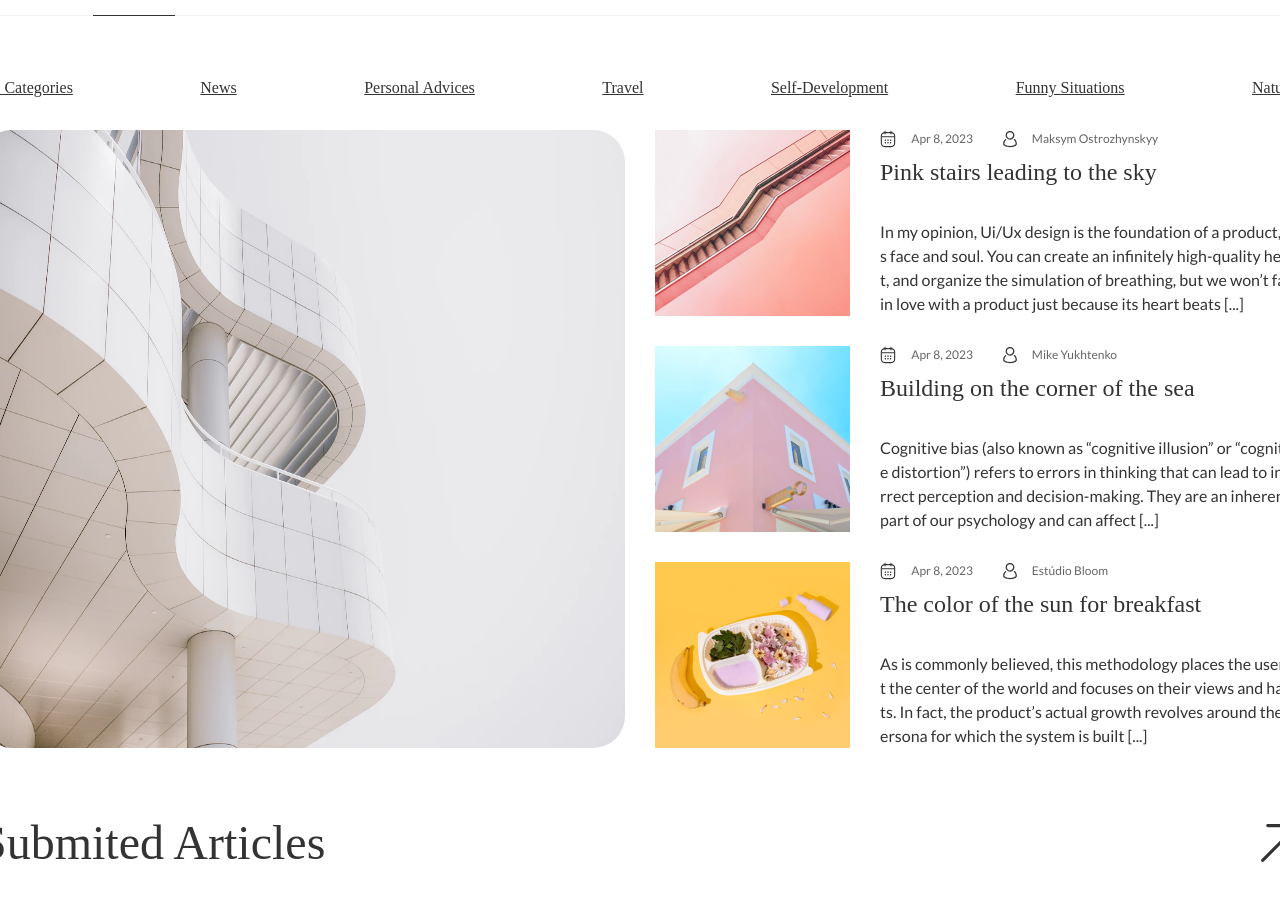
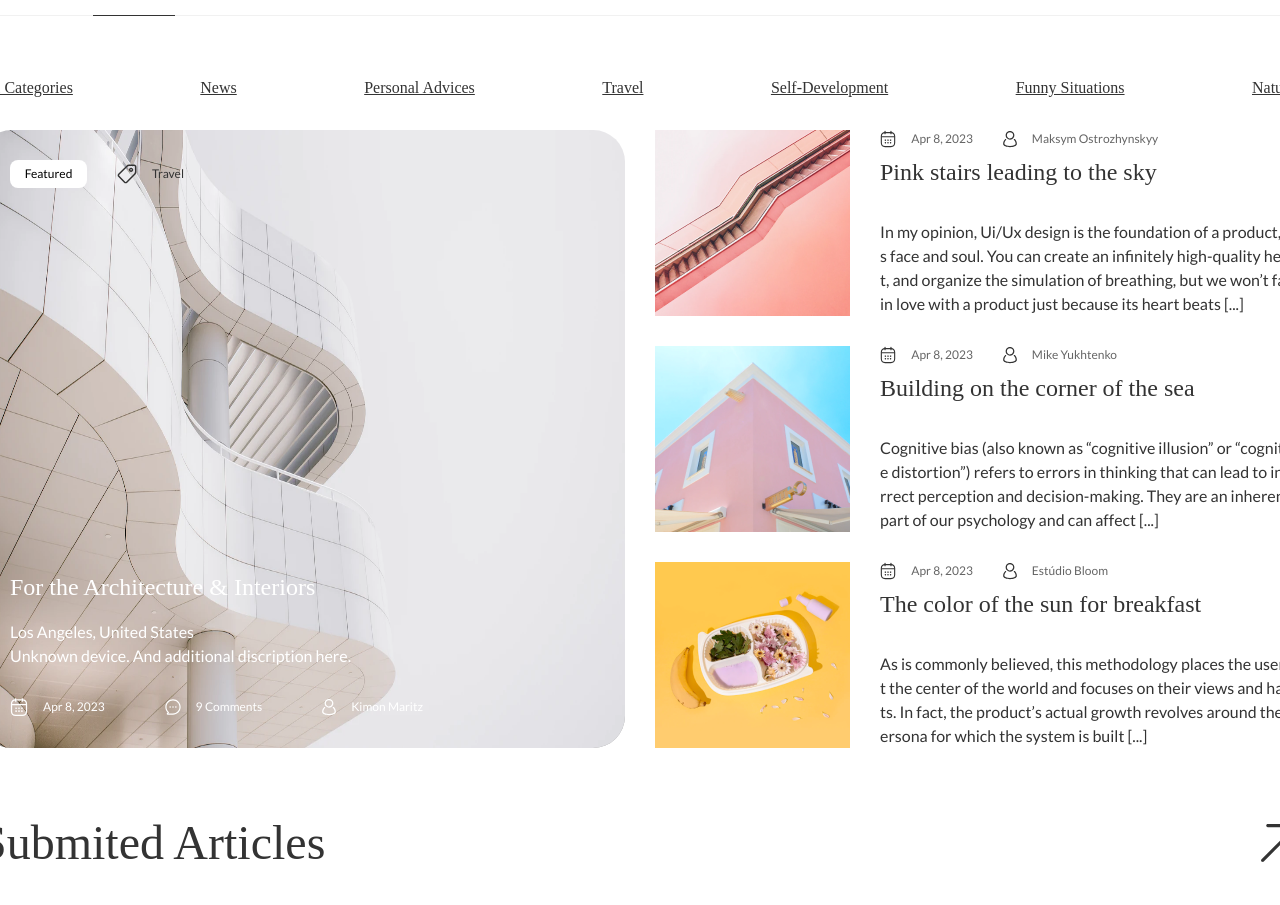
Before and after one commit to goraasep/Module2Day3, a plain HTML site: page exercise-2/index.html in a window 1280 px wide. Shown: the part 1020-1925 px from the top of the page. Drawn offline with Linux system fonts and the light colour scheme; a web font is replaced by a local one.

Commit message:
feat: exercise-2 done

```diff
--- a/exercise-2/index.html
+++ b/exercise-2/index.html
@@ -132,6 +132,47 @@
         <div class="featured-wrapper">
           <div class="featured-image-wrapper">
             <img class="featured-image" src="./assets/Rectangle 7.png" alt="" />
+            <div class="featured-image-header">
+              <button class="white-btn">Featured</button>
+              <div class="image-tag">
+                <img src="./assets/tag.svg" alt="" /> Travel
+              </div>
+            </div>
+            <div class="featured-image-details">
+              <div class="featured-image-title">
+                For the Architecture & Interiors
+              </div>
+              <div class="featured-image-text">
+                Los Angeles, United States <br />
+                Unknown device. And additional discription here.
+              </div>
+              <div class="featured-image-decorations-wrapper">
+                <div class="featured-image-decoration">
+                  <img
+                    class="featured-image-icon"
+                    src="./assets/calendar2.svg"
+                    alt=""
+                  />
+                  <p>Apr 8, 2023</p>
+                </div>
+                <div class="featured-image-decoration">
+                  <img
+                    class="featured-image-icon"
+                    src="./assets/comment2.svg"
+                    alt=""
+                  />
+                  <p>9 Comments</p>
+                </div>
+                <div class="featured-image-decoration">
+                  <img
+                    class="featured-image-icon"
+                    src="./assets/people2.svg"
+                    alt=""
+                  />
+                  <p>Kimon Maritz</p>
+                </div>
+              </div>
+            </div>
           </div>
           <div class="featured-articles">
             <div class="featured-article">
--- a/exercise-2/style.css
+++ b/exercise-2/style.css
@@ -353,10 +353,136 @@ header {
   justify-content: space-between;
 }
 
+.featured-image-wrapper {
+  position: relative;
+}
+.featured-image-details {
+  position: absolute;
+  bottom: 30px;
+  right: 30px;
+  width: 585px;
+  height: 148px;
+}
 .featured-image {
   width: 645px;
   height: 618px;
   border-radius: 32px;
+  background: linear-gradient(
+    180deg,
+    rgba(0, 0, 0, 0) 0%,
+    rgba(0, 0, 0, 0.1) 63.11%,
+    rgba(0, 0, 0, 0.4) 100%
+  );
+}
+
+.featured-image-header {
+  position: absolute;
+  top: 30px;
+  left: 30px;
+  display: flex;
+  flex-direction: row;
+  align-items: center;
+  padding: 0px;
+  gap: 30px;
+
+  margin: 0 auto;
+  width: 174px;
+  height: 28px;
+}
+.image-tag {
+  /* category */
+
+  /* Auto layout */
+  display: flex;
+  flex-direction: row;
+  align-items: center;
+  padding: 0px;
+  gap: 15px;
+
+  width: 67px;
+  height: 20px;
+}
+
+.white-btn {
+  font-family: "Lato";
+  font-style: normal;
+  font-weight: 400;
+  font-size: 12px;
+  line-height: 18px;
+
+  width: 77px;
+  height: 28px;
+
+  background: #ffffff;
+  border-radius: 8px;
+  border: none;
+}
+
+.image-tag {
+  height: 18px;
+
+  font-family: "Lato";
+  font-style: normal;
+  font-weight: 400;
+  font-size: 12px;
+  line-height: 18px;
+  color: #333333;
+}
+
+.featured-image-title {
+  width: 585px;
+  height: 35px;
+
+  font-family: "Kaisei Decol";
+  font-style: normal;
+  font-weight: 400;
+  font-size: 24px;
+  line-height: 35px;
+
+  color: #ffffff;
+  margin-bottom: 15px;
+}
+
+.featured-image-decorations-wrapper {
+  display: flex;
+  flex-direction: row;
+  align-items: flex-start;
+  padding: 0px;
+  gap: 60px;
+
+  width: 585px;
+  height: 20px;
+}
+
+.featured-image-decoration {
+  margin: 0;
+  display: flex;
+  gap: 15px;
+  align-items: center;
+  color: #ffffff;
+}
+.featured-image-decoration p {
+  margin: 0;
+
+  font-family: "Lato";
+  font-style: normal;
+  font-weight: 400;
+  font-size: 12px;
+  line-height: 18px;
+  color: #ffffff;
+}
+
+.featured-image-text {
+  width: 585px;
+  height: 48px;
+
+  font-family: "Lato";
+  font-style: normal;
+  font-weight: 400;
+  font-size: 16px;
+  line-height: 24px;
+  color: #ffffff;
+  margin-bottom: 30px;
 }
 
 .featured-articles {
```
Also changed, not shown: exercise-2/assets/calendar2.svg (added), exercise-2/assets/comment2.svg (added), exercise-2/assets/people2.svg (added), exercise-2/assets/tag.svg (added).
